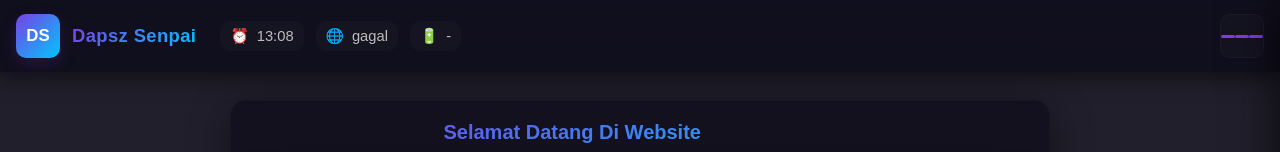
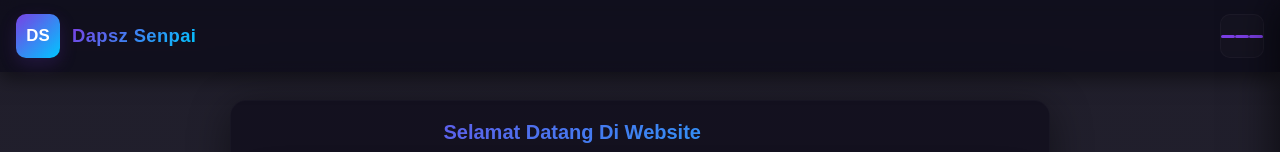
Before and after one commit to Dapsz-ID/dapsz-senpai, a website: page index.html in a window 1280 px wide. Shown: the top 152 px of the page. Drawn offline with nearby package versions, Linux system fonts and the light colour scheme; no server answers.

Commit message:
Update index.html

```diff
--- a/index.html
+++ b/index.html
@@ -249,11 +249,6 @@
     <div class="brand" style="align-items:center">
       <div class="logo" aria-hidden="true">DS</div>
       <h1>Dapsz Senpai</h1>
-      <div class="status-inline" aria-hidden="true" style="margin-left:12px">
-        <div class="status-item">⏰ <span id="hdr-clock">--:--</span></div>
-        <div class="status-item">🌐 <span id="hdr-ip">...</span></div>
-        <div class="status-item">🔋 <span id="hdr-batt">-</span></div>
-      </div>
     </div>
 
     <div style="display:flex;gap:12px;align-items:center">
```
